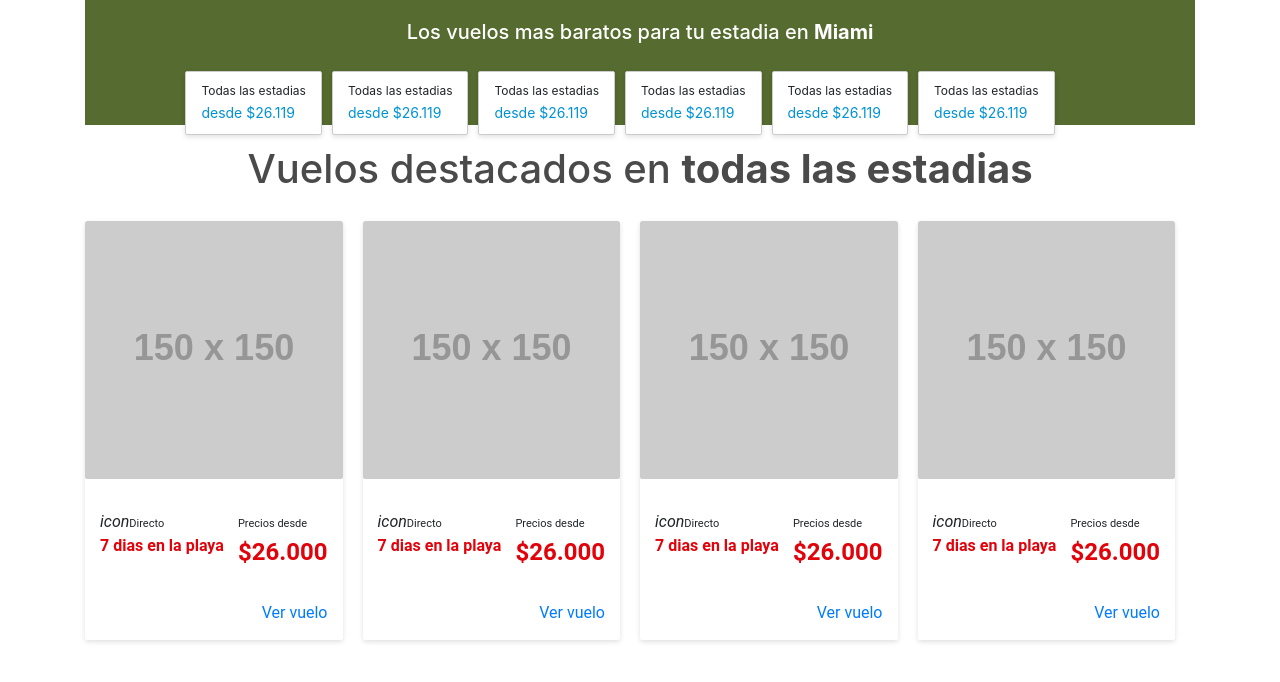
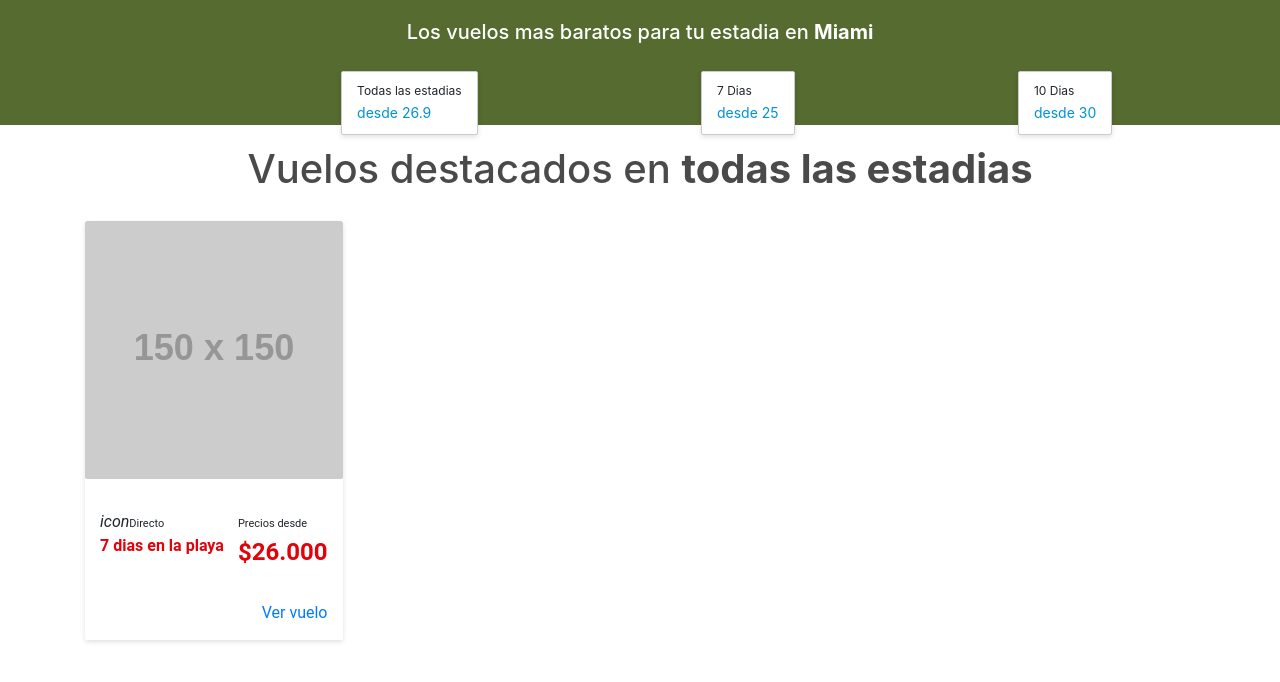
Before and after one commit to benitezLorena/avantripApp, a React app: page / in a window 1280 px wide. Built offline with nearby package versions, Linux system fonts and the light colour scheme; placeholder pictures from the web are drawn by us.

Commit message:
model data

```diff
--- a/src/components/App.js
+++ b/src/components/App.js
@@ -1,13 +1,13 @@
 import React, { Component } from 'react';
 import CardList from "./CardList";
 import SearchResponseTitle from "./SearchResponseTitle";
-import CardListHeader from "./CardListHeader";
 import Header from "./Header";
+
 
 const App = () => {
     return (
         <div>
-            <main className="container">
+            <main>
                 <Header />
                 <SearchResponseTitle />
                 <CardList />
--- a/src/components/Card.js
+++ b/src/components/Card.js
@@ -3,8 +3,9 @@ import './styles/card.scss';
 
 const Card = () => {
     return(
-        <div className="contentCard">
-            <a className="contentActionCard">
+        <div className="col-sm-12 col-lg-3">
+            <div className="contentCard">
+            <div className="contentActionCard">
                 <figure>
                         <img src="https://via.placeholder.com/150" alt="img" />
                 </figure>
@@ -24,8 +25,10 @@ const Card = () => {
                 <div className="actionLink">
                     <a href="https://www.avantrip.com/">Ver vuelo</a>
                 </div>
-            </a>
+            </div>
         </div>
+        </div>
+
     )
 }
 
--- a/src/components/CardHeader.js
+++ b/src/components/CardHeader.js
@@ -2,12 +2,14 @@ import React from "react";
 
 import "./styles/card-header.scss";
 
-const CardHeader = () => {
+const CardHeader = (props) => {
+
     return(
         <>
+        <div className="col-sm-2"></div>
             <article className="contentCardHeader">
-                <p>Todas las estadias</p>
-                <a href="" className="offerPriceSince">desde $26.119</a>
+                <p>{props.description}</p>
+                <a href="" className="offerPriceSince">desde {props.price}</a>
             </article>
         </>
     )
--- a/src/components/CardList.js
+++ b/src/components/CardList.js
@@ -1,14 +1,25 @@
-import React from "react";
+
 import Card from "./Card";
+import React, { useEffect, useState } from "react";
+import {trips} from "../trips.json"
+console.log(trips)
 
 const CardList = () => {
+    /*const [trips, setTrips] = useState([]);
+
+    useEffect(() => {
+        let data = trips
+        setTrips(trips);
+    }, []);*/
+
+
     return(
         <>
-            <div className="row no-gutters">
-                <div className="col-sm-12 col-lg-3"><Card /></div>
-                <div className="col-sm-12 col-lg-3"><Card /></div>
-                <div className="col-sm-12 col-lg-3"><Card /></div>
-                <div className="col-sm-12 col-lg-3"><Card /></div>
+            <div className="container cardList">
+                <div className="row no-gutters">
+                <Card   />
+
+                </div>
             </div>
         </>
     )
--- a/src/components/CardListHeader.js
+++ b/src/components/CardListHeader.js
@@ -1,20 +1,33 @@
-import React from "react";
+import React, { useEffect, useState } from "react";
 import CardHeader from "./CardHeader";
 import Title from "./Title";
 
 import "./styles/card-list-header.scss"
 
 const CardListHeader = () => {
+
+    const [typeState, setTypeState] = useState([]);
+
+    useEffect(() => {
+        let types = [
+            {id:100, description:'Todas las estadias', price:26.90},
+            {id:200, description:'7 Dias', price:25},
+            {id:300, description:'10 Dias', price:30}
+        ]
+        setTypeState(types);
+    }, []);
+
     return(
         <>
-            <Title />
-            <div className="row no-gutter contentListHeader">
-                <div col-sm-2><CardHeader /></div>
-                <div col-sm-2><CardHeader /></div>
-                <div col-sm-2><CardHeader /></div>
-                <div col-sm-2><CardHeader /></div>
-                <div col-sm-2><CardHeader /></div>
-                <div col-sm-2><CardHeader /></div>
+            <div className="container">
+                <Title />
+                <div className="row no-gutter contentListHeader">
+                    {
+                        typeState.map((item) =>
+                            <CardHeader key={item.id} description={item.description} price={item.price}  />
+                        )
+                    }
+                </div>
             </div>
         </>
     )
--- /dev/null
+++ b/src/components/styles/card-list.scss
@@ -0,0 +1,3 @@
+.cardList{
+    background-color: #eee;
+}
--- /dev/null
+++ b/src/trips.json
@@ -0,0 +1,33 @@
+{
+    "trips": [
+        {
+            "image": "https://via.placeholder.com/150",
+            "flight" : "Directo",
+            "days": "7",
+            "holidays" : "playa",
+            "price": "$26.119"
+        },
+        {
+            "image": "https://via.placeholder.com/150",
+            "flight" : "Directo",
+            "days": "10",
+            "holidays" : "shopping",
+            "price": "$32.413"
+        },
+        {
+            "image": "https://via.placeholder.com/150",
+            "flight" : "Directo",
+            "days": "15",
+            "holidays" : "tour",
+            "price": "$40.000"
+        },
+        {
+            "image": "https://via.placeholder.com/150",
+            "flight" : "Directo",
+            "days": "19",
+            "holidays" : "full",
+            "price": "$50.000"
+        }
+
+    ]
+}
```
Also changed, not shown: src/index.scss (line endings or trailing spaces).
